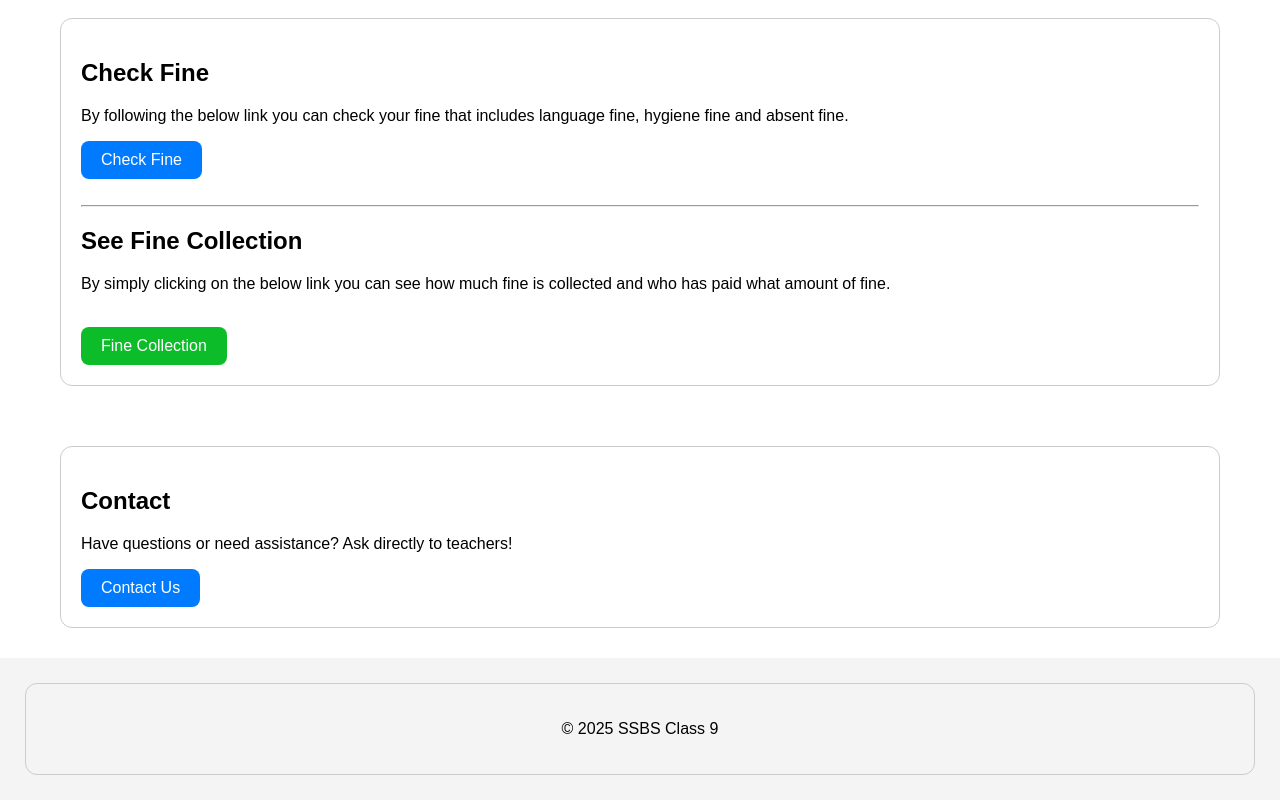
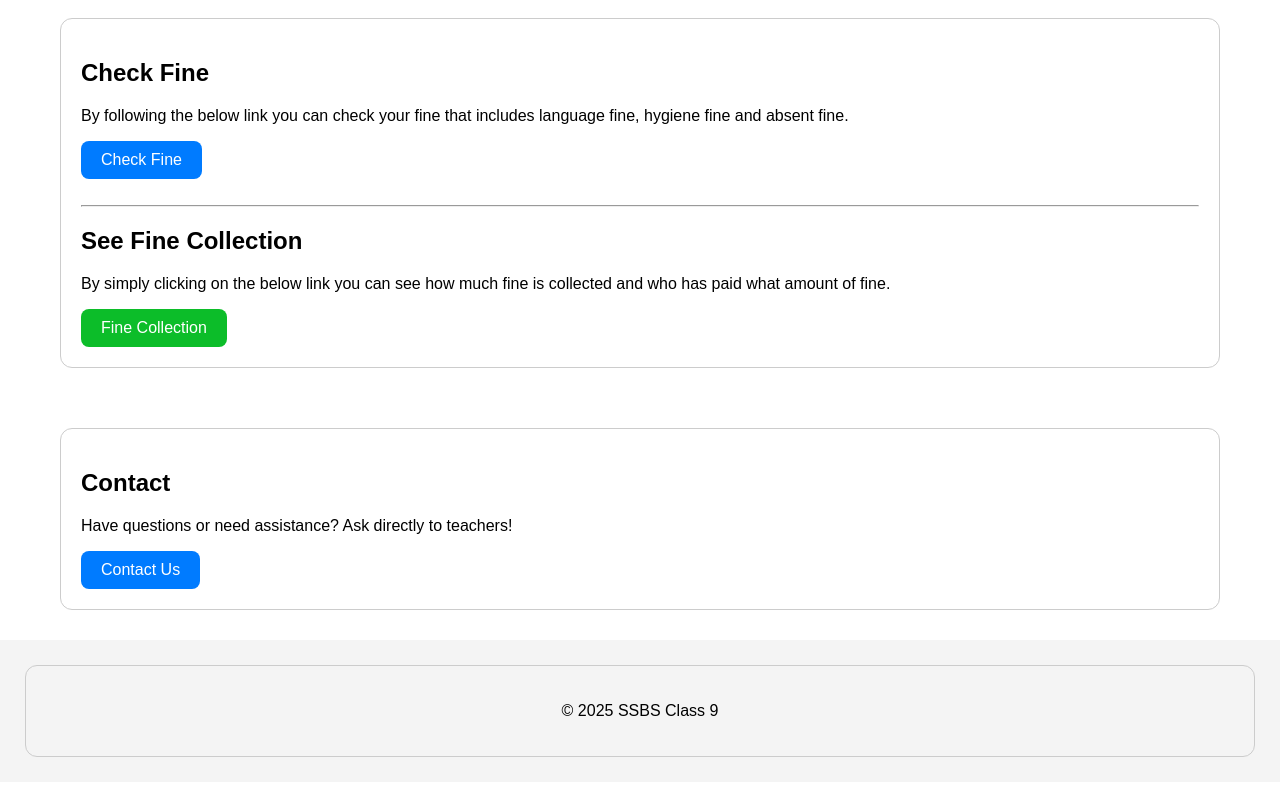
Before and after one commit to iambrb/gradeIX, a plain HTML site: page index.html in a window 1280 px wide. Shown: the part 638-1438 px from the top of the page. Drawn offline with Linux system fonts and the light colour scheme.

Commit message:
Update index.html

```diff
--- a/index.html
+++ b/index.html
@@ -153,7 +153,7 @@ footer {
                 <hr>
                 <h2>See Fine Collection</h2>
                 <p> By simply clicking on the below link you can see how much fine is collected and who has paid what amount of fine.</p>
-                <br><a href="collected.html" class="btn"> Fine Collection</a>
+                <a href="collected.html" class="btn"> Fine Collection</a>
         </div>
     </section>
 
```
